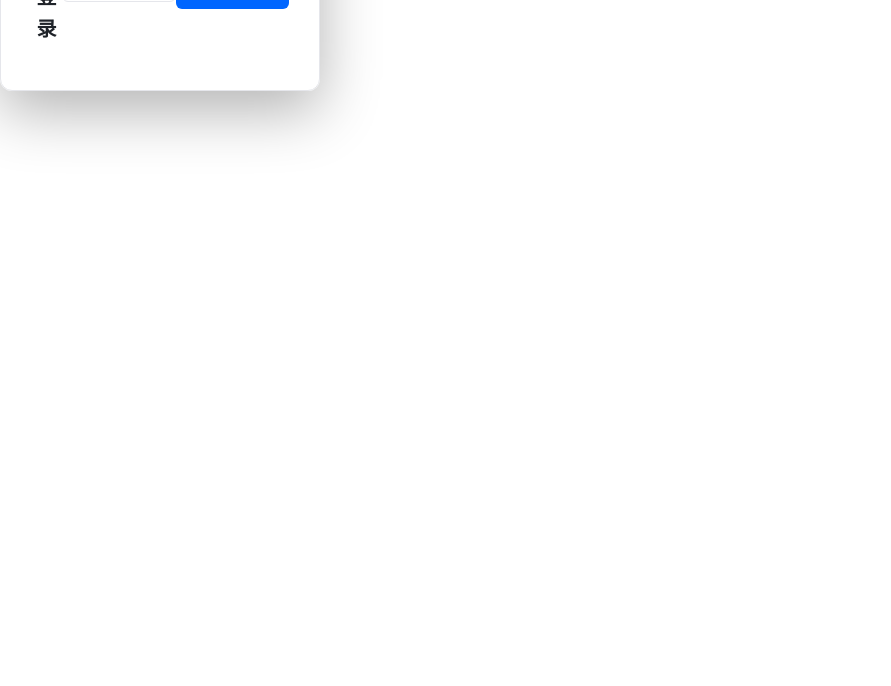
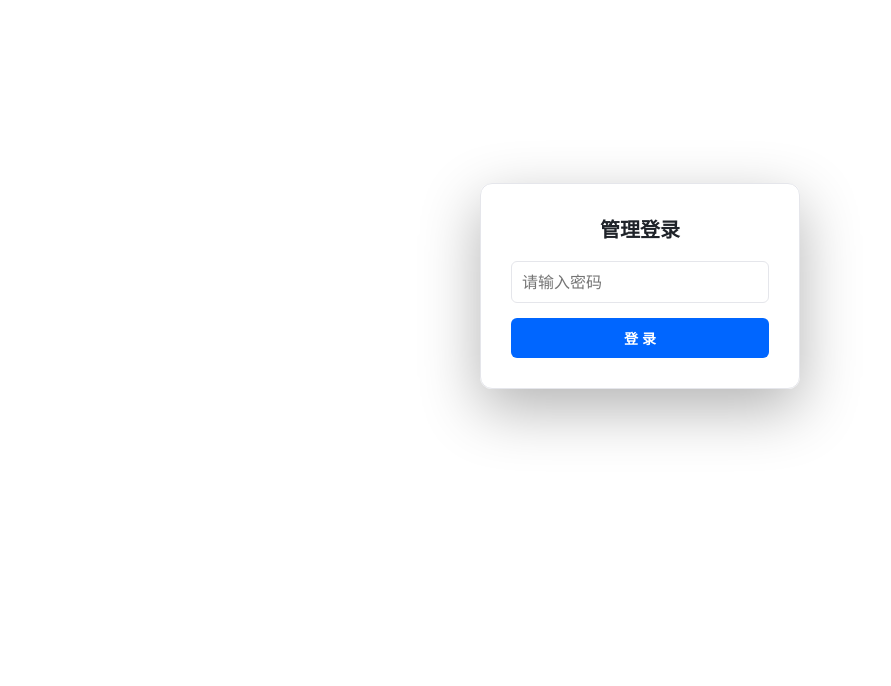
Before and after one commit to Basic-yao/nav, a plain HTML site: page admin.html in a window 1280 px wide. Shown: the part 114-800 px from the top of the page, without its empty margins (0-891 px from the left). Drawn offline with Linux system fonts and the light colour scheme; grey boxes are pictures that could not be loaded.

Commit message:
Update styles.css

```diff
--- a/styles.css
+++ b/styles.css
@@ -1106,13 +1106,8 @@ html[data-theme="dark"] .nav-item.dragging {
 #loginOverlay { background: var(--overlay-bg) !important; }
 
 .login-dialog {
-  position: absolute;
-  top: 0;
-  left: 0;
-  display: flex;
-  align-items: center;
-  justify-content: center;
-  z-index: 1000;
+  position: relative;
+  z-index: 1;
   width: 320px;
   padding: 30px;
   text-align: center;
```
